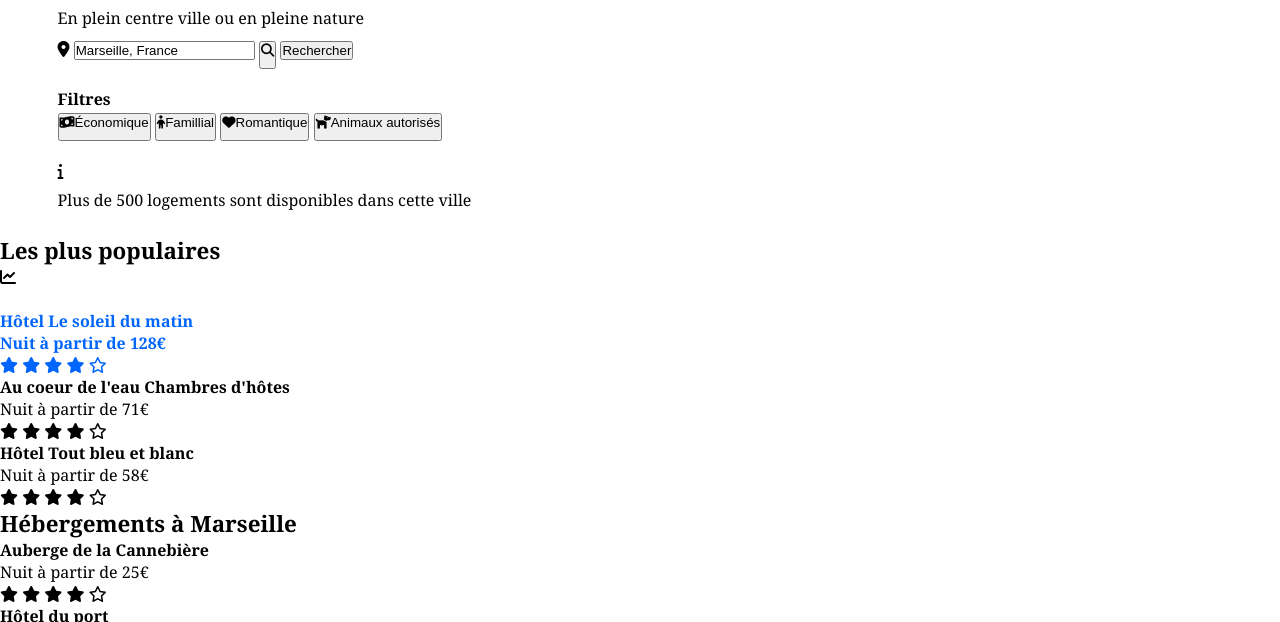
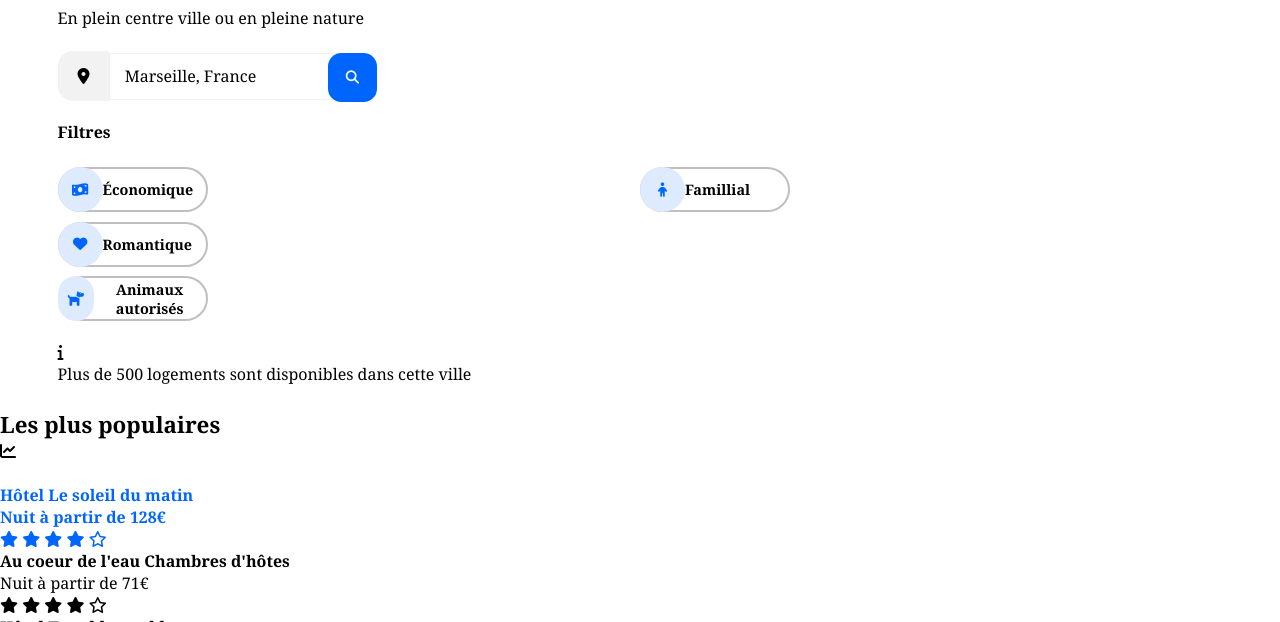
Before and after one commit to matohoundev/reservia, a plain HTML site: page index.html in a window 1280 px wide. Shown: the part 178-800 px from the top of the page. Drawn offline with Linux system fonts and the light colour scheme; a web font is replaced by a local one.

Commit message:
filtre build 95%

```diff
--- a/index.html
+++ b/index.html
@@ -25,20 +25,20 @@
         <h2>Trouvez votre hébergement pour des vacances de rêve</h2>
         <p>En plein centre ville ou en pleine nature</p>
         <div>
-            <label for="location">
-                <i class="fas fa-map-marker-alt"></i>
-            </label>
-            <input type="text" value="Marseille, France" name="location">
-            <button><i class="fas fa-search"></i></button>
-            <button>Rechercher</button>
+            <span class="div-icon-location">
+                <i class="fas fa-map-marker-alt icon-location"></i>
+            </span>
+            <input class="in-location" type="text" value="Marseille, France" placeholder="Marseille, France" name="location">
+            <button class="btn-search-icon"><i class="fas fa-search icon-search"></i></button>
+            <button class="btn-search-text">Rechercher</button>
         </div>
-        <div>
-            <strong>Filtres</strong>
-            <div>
-                <button><i class="fas fa-money-bill-wave"></i>Économique</button>
-                <button><i class="fas fa-child"></i>Famillial</button>
-                <button><i class="fas fa-heart"></i>Romantique</button>
-                <button><i class="fas fa-dog"></i>Animaux autorisés</button>
+        <div class="div-filter">
+            <p><strong>Filtres</strong></p>
+            <div class="box-card-filter">
+                <button class="btn-card-filter"><i class="fas fa-money-bill-wave icon-filter"></i>Économique</button>
+                <button class="btn-card-filter"><i class="fas fa-child icon-filter"></i>Famillial</button>
+                <button class="btn-card-filter"><i class="fas fa-heart icon-filter"></i>Romantique</button>
+                <button class="btn-card-filter"><i class="fas fa-dog icon-filter"></i>Animaux autorisés</button>
             </div>
         </div>
         <i class="fas fa-info"></i>
--- a/style.css
+++ b/style.css
@@ -26,14 +26,22 @@
     -webkit-font-smoothing: antialiased;
     -moz-osx-font-smoothing: grayscale;
   }
+
+/*reset-theme*/
+
+  textarea:focus, input:focus {
+    outline: none;
+    color: #0065FC;
+  }
+
 /* lien */
-  a{
+  a {
     text-decoration: none;
     color: #0065FC;
     font-weight: 600;
   }
 
-/* font-size */
+/* Font-properties */
 
 h2 {
   font-family: "raleway-ex-b", Georgia, 'Times New Roman', Times, serif;
@@ -45,7 +53,18 @@ p {
   font-size: 1em;
 }
 
-/* header */
+.in-location, strong {
+  font-family: "raleway-ex-b", Georgia, 'Times New Roman', Times, serif;
+  font-size: 1em;
+}
+
+.btn-card-filter:not(i) {
+  font-family: "raleway-md", Georgia, 'Times New Roman', Times, serif;
+  font-weight: bold;
+  font-size: 0.9em;
+}
+
+/* Header */
 
 header{
   height: 15vh;
@@ -86,15 +105,103 @@ header{
     grid-area: 2 / 1 / 3 / 3;
   }
 
-/* navigation */
+/* Navigation */
 
 .nav-search-filter {
   margin: 3vh 4.5vw 3vh 4.5vw;
 }
+  .nav-search-filter *:not(.fas, .nav-search-filter p, .div-filter p) {
+    margin-bottom: 1.2vh;
+  }
   .nav-search-filter h2 {
     width: 90%;
   }
+  .nav-search-filter p {
+    margin-bottom: 3vh;
+  }
 
-  .nav-search-filter * {
-    margin-bottom: 1.2vh;
+/* Navigation - searchBar*/
+
+.div-icon-location {
+  padding: 14px 15px 14px 20px;
+  border-radius: 30% 0% 0 30%;
+  background-color: #F2F2F2;
+}
+
+  .icon-location {
+    /* padding: 30% 0 0 32%; */
   }
+
+.in-location {
+  height: 47px;
+  width: 235px;
+  padding-left: 15px;
+  border: 1px solid #F2F2F2;
+}
+
+.btn-search-icon {
+  height: 49px; width: 49px;
+  margin-left: -20px;
+  border: 0px;
+  border-radius: 1em;
+  background-color: #0065FC;
+}
+
+.icon-search {
+  border: none;
+  background-color: #0065FC;
+  color: white;
+}
+
+.btn-search-text {
+  display: none;
+}
+
+/* Navigation - filter*/
+
+.div-filter p{
+  margin-bottom: 3vh;
+}
+
+.box-card-filter {
+  display: grid;
+  grid-template-columns: repeat(2, 1fr);
+  grid-template-rows: repeat(3, 1fr);
+}
+
+.btn-card-filter {
+  width: 150px; height: 45px;
+  display: flex;
+  align-content: center;
+  align-items: center;
+  border: 2px solid #c0bebe;
+  border-radius: 2em;
+  background-color: white;
+}
+
+  .btn-card-filter .icon-filter{
+    height: 45px; width: 45px;
+    margin-left: -2px;
+    display: flex;
+    align-items: center;
+    justify-content: center;
+    color: #0065FC;
+    border-radius: 2em;
+    background-color: #DEEBFF;
+  }
+
+  .btn-card-filter:first-child {
+    grid-area: 1 / 1 / 2 / 2;
+  }
+
+  .btn-card-filter:nth-child(2) {
+    grid-area: 1 / 2 / 2 / 3;
+  }
+
+  .btn-card-filter:nth-child(3) {
+    grid-area: 2 / 1 / 3 / 2;
+  }
+
+  .btn-card-filter:last-child {
+    grid-area: 3 / 1 / 4 / 2;
+  }
```
